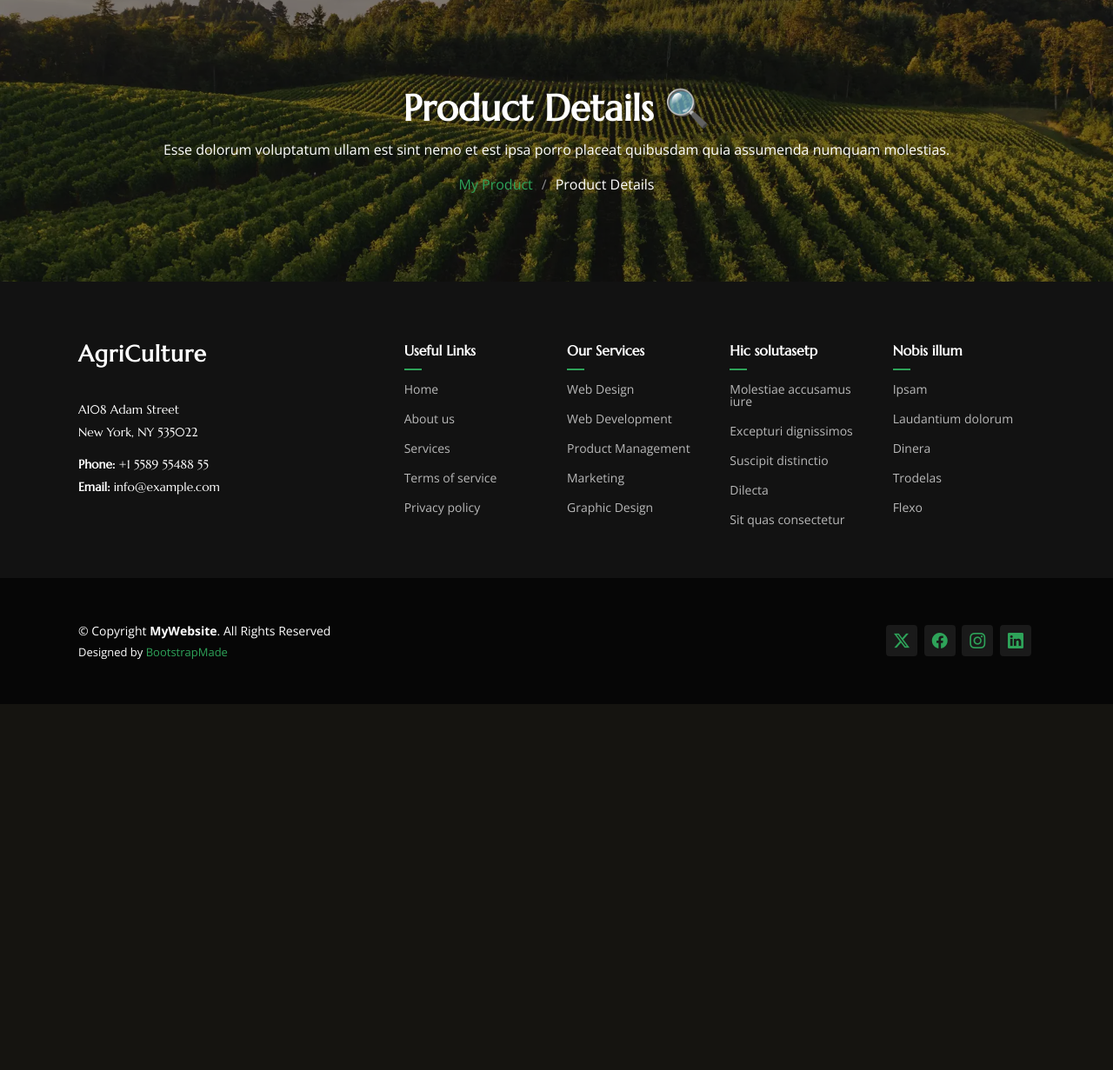
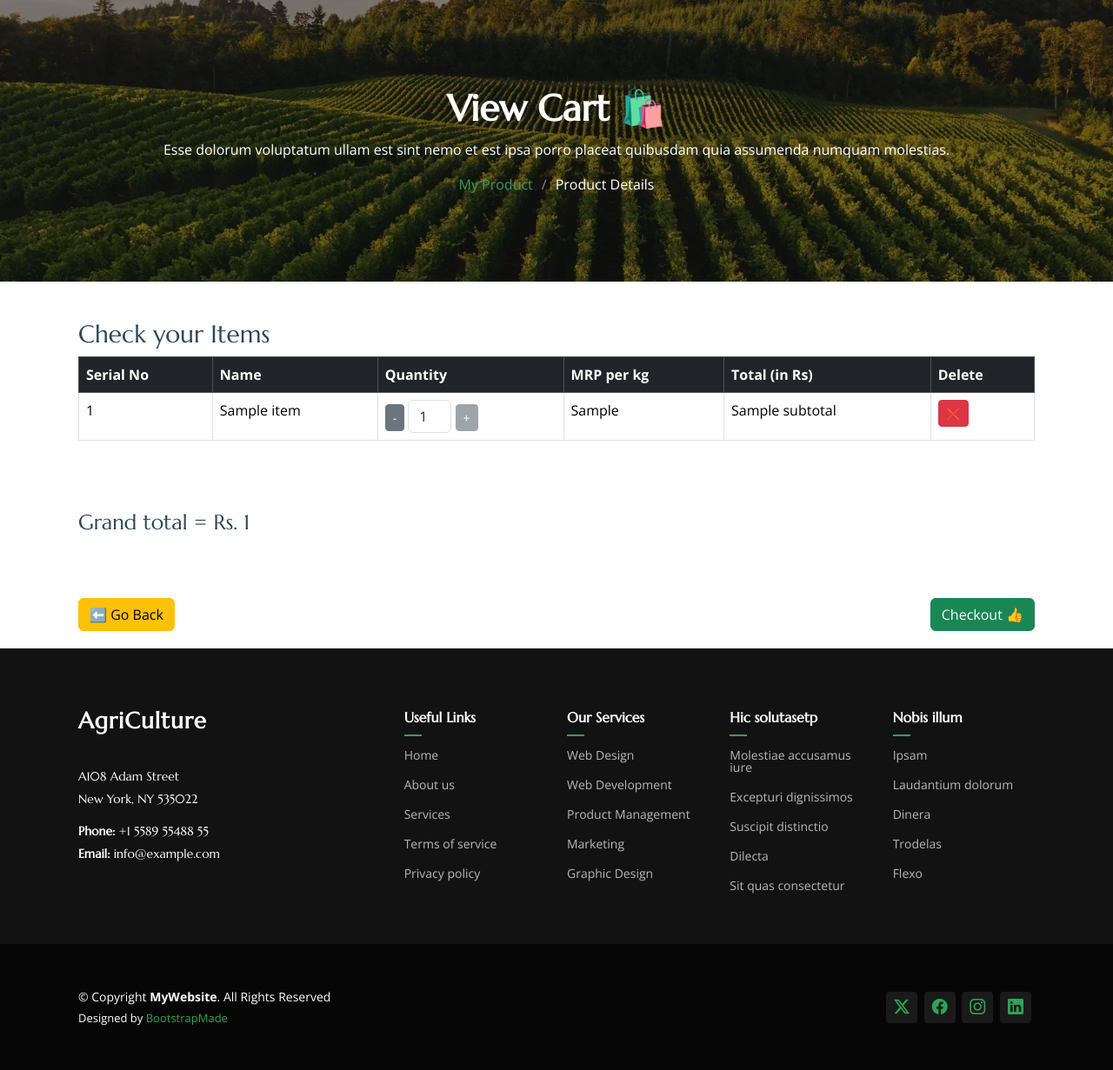
Before and after one commit to Pal1726/agriculture, a Flask app: template templates/view_cart.html in a window 1280 px wide. Shown: the part 100-1331 px from the top of the page at 87% size. Before the commit the page ends 910 px from the top, so only its background shows below. Run offline with Flask 3, Linux system fonts and the light colour scheme; the template is opened without the code that fills it: most values are stand-ins (such as "Sample title", 1, 10 or a date in 2020); some libraries are stand-ins or nearby versions.

Commit message:
modified file

```diff
--- a/templates/view_cart.html
+++ b/templates/view_cart.html
@@ -83,7 +83,7 @@
     <div class="page-title dark-background" data-aos="fade"
      style="background-image: url('{{ url_for('static', filename='img/page-title-bg.webp') }}');">
       <div class="container position-relative">
-        <h1>Product Details 🔍</h1>
+        <h1>View Cart 🛍️</h1>
         <p>Esse dolorum voluptatum ullam est sint nemo et est ipsa porro placeat quibusdam quia assumenda numquam molestias.</p>
         <nav class="breadcrumbs">
           <ol>
@@ -94,6 +94,72 @@
       </div>
     </div><!-- End Page Title -->
 
+
+  <!-- Cart Items Section -->
+  <div class="container mt-4">
+    <h3>Check your Items</h3>
+    <table class="table table-bordered">
+      <thead class="table-dark">
+        <tr>
+          <th>Serial No</th>
+          <th>Name</th>
+          <th>Quantity</th>
+          <th>MRP per kg</th>
+          <th>Total (in Rs)</th>
+          <th>Delete</th>
+
+        </tr>
+      </thead>
+      <tbody id="cartItems">
+        {% for item in cart_items %}
+      <tr>
+        <td>{{ loop.index }}</td>
+        <td>{{ item.product_title }}</td>
+        <td>
+            <form method="POST" action="{{ url_for('update_cart_quantity', product_id=item.product_id) }}" class="d-inline">
+                <button type="submit" name="action" value="decrement" class="btn btn-sm btn-secondary" {% if item.quantity <= 1 %}disabled{% endif %}>-</button>
+                <input
+                    type="number"
+                    name="quantity"
+                    value="{{ item.quantity }}"
+                    min="1"
+                    max="{{ item.product_stock }}"
+                    readonly
+                    class="form-control d-inline-block"
+                    style="width: 50px; text-align: center;">
+                <button type="submit" name="action" value="increment" class="btn btn-sm btn-secondary" {% if item.quantity >= item.product_stock %}disabled{% endif %}>+</button>
+            </form>
+        </td>
+        <td>{{ item.product_mrp }}</td>
+
+        <td>{{ item.subtotal }}</td>
+        <td>
+          <form method="POST" action="{{ url_for('delete_from_cart', product_id=item.product_id) }}" class="d-inline">
+            <button type="submit" class="btn btn-sm btn-danger">❌</button>
+          </form>
+        </td>
+
+      </tr>
+      {% endfor %}
+      </tbody>
+    </table>
+  </div>
+
+    <div class="container mt-4">
+
+    <div class="d-flex justify-content-between">
+      <h4 class="text-end">Grand total = Rs. <span id="grandTotal">{{ total_amount }}</span></h4>
+    </div>
+  </div>
+
+
+  <!-- Buttons Section -->
+  <div class="container mt-4">
+    <div class="d-flex justify-content-between">
+      <button class="btn btn-warning" onclick="history.back()">⬅️ Go Back</button>
+      <button class="btn btn-success" id="placeOrderButton"><a href="{{ url_for('checkout') }}">Checkout 👍</a></button>
+    </div>
+  </div>
 
     </main>
 
```
